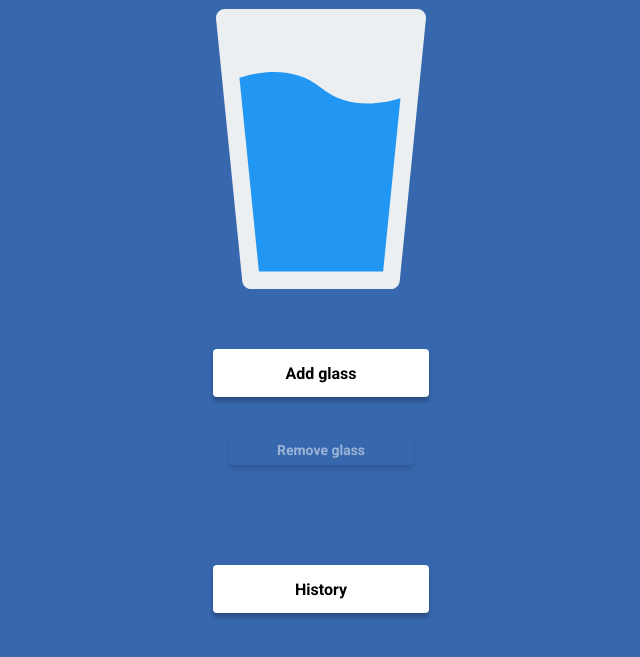
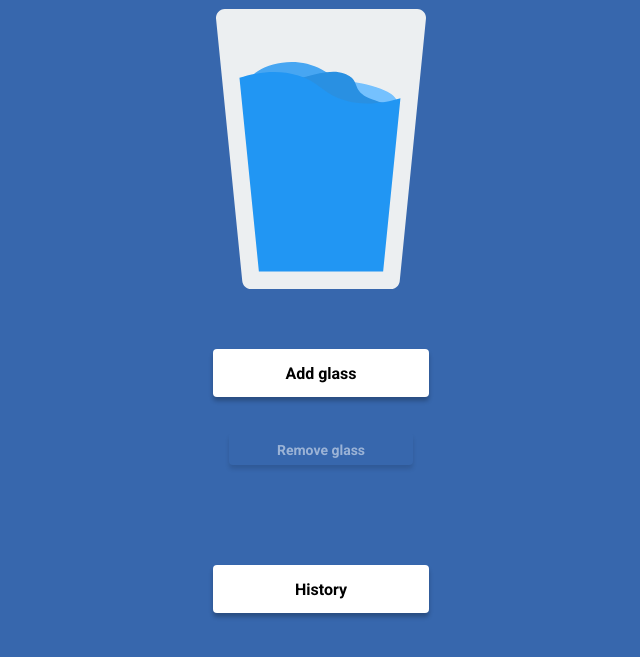
Before and after one commit to PiotrGrobelak/hydrapp, a website: page src/content/index.html in a window 1280 px wide. Shown: the part 115-772 px from the top of the page, without its empty margins (319-959 px from the left). Drawn offline with nearby package versions, Linux system fonts and the light colour scheme; files that its build step writes are made by us from their sources.

Commit message:
add new water glass

```diff
--- a/src/content/index.html
+++ b/src/content/index.html
@@ -35,12 +35,23 @@
     </header>
     <secction class="hydrApp">
       <svg width="280" height="280" viewBox="0 0 280 280" fill="none" xmlns="http://www.w3.org/2000/svg">
-        <path
-          d="M242.748 2.8875C241.085 1.05 238.74 0 236.255 0H43.7555C41.288 0 38.9255 1.05 37.263 2.8875C35.618 4.7075 34.7955 7.1575 35.0405 9.625L61.2905 272.125C61.7455 276.605 65.508 280 70.0055 280H210.005C214.503 280 218.265 276.605 218.703 272.125L244.953 9.625C245.215 7.1575 244.41 4.7075 242.748 2.8875Z"
-          fill="#ECEFF1" />
-        <path
-          d="M219.455 89.25L202.13 262.5H77.8805L58.4555 68.775C80.3305 61.775 113.58 57.05 140.005 78.75C165.555 99.75 197.755 95.9 219.455 89.25Z"
-          fill="#2196F3" />
+        <g id="water-glass">
+          <path id="Vector"
+            d="M242.748 2.8875C241.085 1.05 238.74 0 236.255 0H43.7555C41.288 0 38.9255 1.05 37.263 2.8875C35.618 4.7075 34.7955 7.1575 35.0405 9.625L61.2905 272.125C61.7455 276.605 65.508 280 70.0055 280H210.005C214.503 280 218.265 276.605 218.703 272.125L244.953 9.625C245.215 7.1575 244.41 4.7075 242.748 2.8875Z"
+            fill="#ECEFF1" />
+          <path id="Vector_2"
+            d="M89.5 90.8553L79.7377 105.625L83.5852 124.125L154.364 115.625L215.5 111.722L215.5 105.625C222.852 88.2216 206.585 81.8952 195.352 78.2216C127.623 56.0722 123.279 102.355 89.5 90.8553Z"
+            fill="#75C1FE" />
+          <path id="Vector_3"
+            d="M200.14 104L198.5 119.5L66.277 98.3236V81.3236C60.277 62.3236 106.778 41.4732 141.14 60.8236C167.57 75.7069 172.811 87.2875 200.14 104Z"
+            fill="#47A6F2" />
+          <path id="Vector_4"
+            d="M215.659 96.5607L214.556 122.561H102.654L73.5 69.5C104.5 82.5299 139.5 56 163 64.5C186.5 73 159 86.5 215.659 96.5607Z"
+            fill="#2990E2" />
+          <path id="Vector_5"
+            d="M219.455 89.25L202.13 262.5H77.8805L58.4555 68.775C80.3305 61.775 113.58 57.05 140.005 78.75C165.555 99.75 197.755 95.9 219.455 89.25Z"
+            fill="#2196F3" />
+        </g>
       </svg>
       <span class="hydrApp__counter hydrApp__counter--js"></span>
     </secction>
--- a/src/js/main.js
+++ b/src/js/main.js
@@ -16,6 +16,8 @@ if ('serviceWorker' in navigator) {
 
 // place your code below
 
+// <<-- hydrApp -->> //
+
 const counter = document.querySelector(".hydrApp__counter--js")
 
 let counterNumber = 0;
@@ -33,8 +35,6 @@ const key = new Date().toISOString().slice(0, 10);
 btnIncrease.addEventListener('click', (e) => {
   counter.innerHTML = ++counterNumber;
   localStorage.setItem(key, counterNumber);
-  e.preventDefault();
-
 })
 
 
@@ -45,12 +45,11 @@ btnDecrease.addEventListener('click', (e) => {
     counterNumber = 0;
     counter.innerHTML = counterNumber;
     localStorage.setItem(key, counterNumber);
-    e.preventDefault();
   }
 })
 
 counterNumber = localStorage.getItem(key, counterNumber.value);
 
-counter.innerHTML = localStorage.getItem(key, counterNumber.value);
+counter.innerHTML = counterNumber;
 
 console.log(key);
--- a/src/scss/main.scss
+++ b/src/scss/main.scss
@@ -93,12 +93,10 @@ body {
   &:hover {
     opacity: 1;
     transform: scale(1.2);
-
   }
 
   &:focus {
     border: 0.5px solid #ffffff;
-
   }
 }
 
```
Also changed, not shown: src/assets/img/glass/water-glass.svg.
